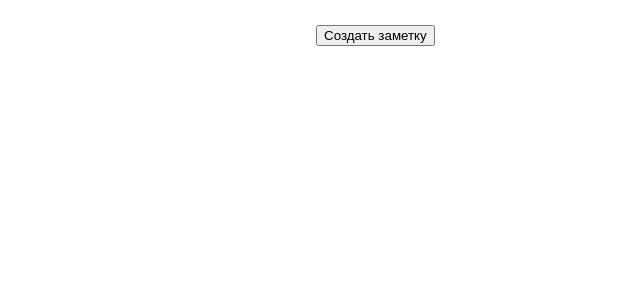
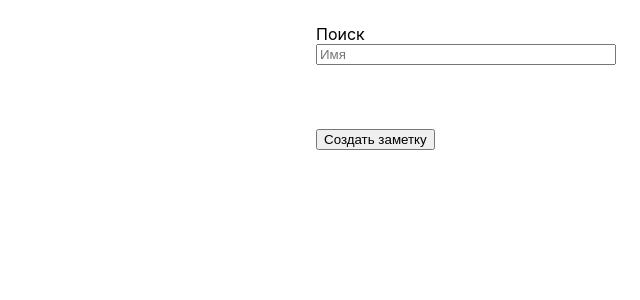
Before and after one commit to chafr/blocknote-nootepad, a React (Create React App) app: page / in a window 1280 px wide. Shown: the top 300 px of the page, without its empty margins (640-1280 px from the left). Built offline with nearby package versions, Linux system fonts and the light colour scheme.

Commit message:
added Search component with name field

```diff
--- a/src/App.css
+++ b/src/App.css
@@ -16,3 +16,11 @@
   display: grid;
   gap: 8px;
 }
+
+.notepad-aside-search{
+  display: grid;
+}
+
+.notepad-aside-create_note_btn{
+  margin-top: 64px;
+}
--- a/src/App.js
+++ b/src/App.js
@@ -1,11 +1,13 @@
 import './App.css';
-import React, {useState} from "react";
+import React, {useState} from 'react';
 import uuid from 'react-uuid';
 import ActiveNote from './components/ActiveNote';
 import AsideList from './components/AsideList';
+import Search from './components/Search';
 
 function App() {
     const [notes, setNotes] = useState([]);
+    const [filteredNotes, setFilteredNotes] = useState([]);
 
     function activeNoteChangeHandler(key, value) {
         const copy = [...notes].map((note) => {
@@ -22,10 +24,11 @@ function App() {
     return <div className="notepad">
         <ActiveNote note={notes.find(({ isActive }) => isActive)} activeNoteChangeHandler={activeNoteChangeHandler}/>
         <aside className="notepad-aside">
+            <Search notes={notes} setFilteredNotes={setFilteredNotes}/>
             <button className="notepad-aside-create_note_btn"
                     onClick={() => setNotes([{ id: uuid(), name: 'Новая заметка', date: new Date(), text: '', isActive: false }, ...notes])}>
                 Создать заметку</button>
-            <AsideList notes={notes} setNotes={setNotes}/>
+            <AsideList notes={filteredNotes} setNotes={setNotes}/>
         </aside>
     </div>
 }
--- /dev/null
+++ b/src/components/Search.js
@@ -0,0 +1,32 @@
+import React, {useState} from 'react';
+
+function Search({ notes, setFilteredNotes }) {
+    const [titleInputValue, setTitleInputValue] = useState('');
+    if (titleInputValue === '') {
+        setFilteredNotes(notes);
+    }
+
+    function titleInputChangeHandler(e) {
+        const newValue = e.target.value;
+        setTitleInputValue(newValue);
+        if (newValue === '') {
+            setFilteredNotes(notes);
+            return;
+        }
+
+        const splitInWords = (text) => text.split(' ');
+        const checkIntersection = (arr1, arr2) => arr1
+            .map((item) => item.toLowerCase())
+            .some((item) => arr2.includes(item.toLowerCase()));
+
+        const filteredNotes = notes.filter(({ name }) => checkIntersection(splitInWords(newValue), splitInWords(name)));
+        setFilteredNotes(filteredNotes);
+    }
+
+    return <div className="notepad-aside-search">
+        Поиск
+        <input type="text" value={titleInputValue} onChange={titleInputChangeHandler} placeholder="Имя"/>
+    </div>
+}
+
+export default Search;
```
